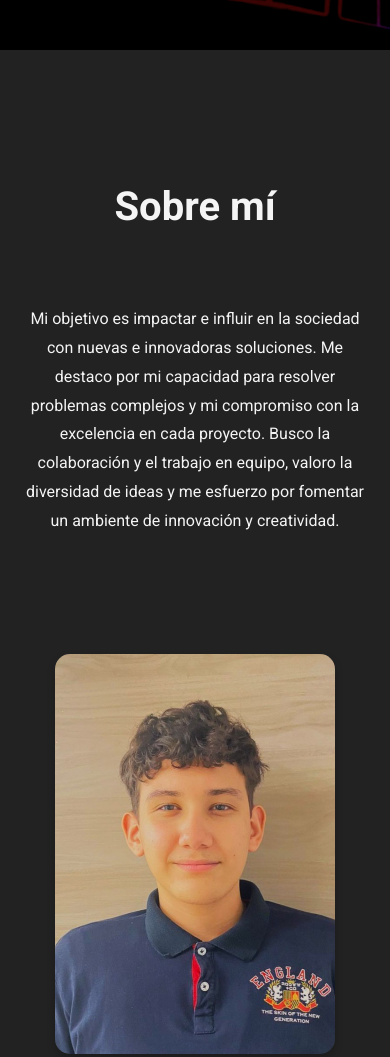
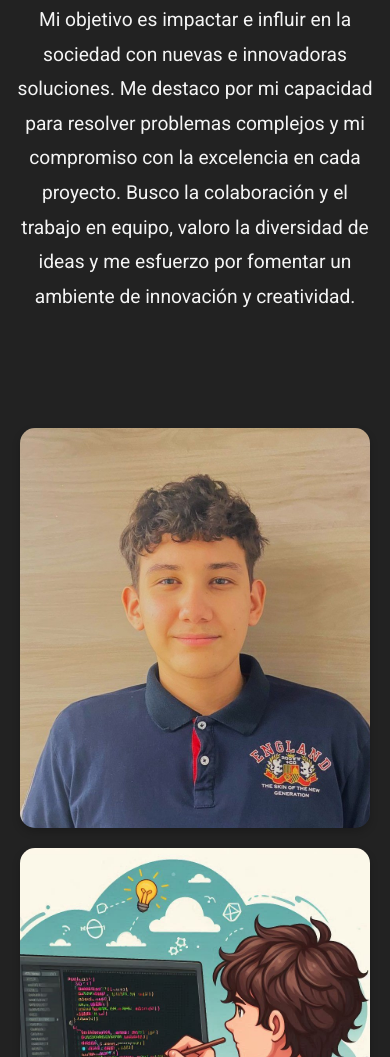
Before and after one commit to AndresDz2024/Portafolio, a plain HTML site: page index.html in a window 390 px wide. Shown: the part 794-1851 px from the top of the page. Drawn offline with Linux system fonts and the light colour scheme.

Commit message:
Revert "feat: :lipstick: Actualización Styles"
This reverts commit 70ff20c21a782dd9819c71d962ea384d788aa823.

```diff
--- a/index.html
+++ b/index.html
@@ -18,7 +18,7 @@
             </ul>
         </nav>
     </header>
-    <div class="container">
+
     <section id="home" class="hero">
         <h1>Hola, soy Andrés Santiago Daza Daza<br><p>Desarrollador web con ideas innovadoras y elegantes.</p></h1>
     </section>
@@ -137,7 +137,7 @@
     <footer>
         <p>&copy; 2024 Andrés Santiago Daza Daza. Todos los derechos reservados.</p>
     </footer>
-    </div>
+
     <script src="./script/script.js"></script>
 </body>
 </html>
--- a/styles/styles.css
+++ b/styles/styles.css
@@ -5,25 +5,6 @@ body {
     padding: 0;
     background-color: #1a1a1d;
     color: #f4f4f4;
-    box-sizing: border-box;
-}
-
-*,
-*::before,
-*::after {
-    box-sizing: inherit;
-}
-section {
-    width: 100%;
-    max-width: 100%;
-    margin: 0 auto;
-    padding: 20px;
-}
-
-.hero, .about-section, .skills-section, .projects-section, .contact-section {
-    padding: 80px 20px;
-    max-width: 100%;
-    margin: 0 auto;
 }
 
 header {
@@ -361,31 +342,59 @@ footer{
 
 
 @media (max-width: 768px) {
-    .hero h1 {
-        font-size: 2.5rem;
+
+    body {
+        font-size: 90%;
     }
 
-    .hero p, .about-text p, .contact-item p, .skill-card p {
+    .hero {
+        height: 70vh;
+    }
+
+    .hero h1 {
+        font-size: 2rem;
+    }
+
+    .hero p {
         font-size: 1rem;
     }
 
-    .image-frame {
-        width: 80%;
-        margin: 10px auto; /* Centra las imágenes en pantallas pequeñas */
+    .about-section, .skills-section, .projects-section, .contact-section {
+        padding: 50px 10px;
     }
 
-    .projects-container {
-        flex-direction: column; /* Apilar proyectos verticalmente en lugar de en línea */
+    .about-content, .skills-container, .contact-content {
+        flex-direction: column;
+        align-items: center;
+    }
+
+    .skill-card {
+        flex: 1 1 100%;
+        margin: 10px 0;
+    }
+
+    .carousel {
+        height: auto;
     }
 
     .project-card {
+        min-width: 100%;
         padding: 20px;
-        min-width: 100%; /* Asegúrate de que los proyectos ocupen todo el ancho en pantallas pequeñas */
+    }
+
+    .carousel-btn {
+        font-size: 1rem;
+        padding: 5px;
     }
 }
 
-.container {
-    max-width: 100%; /* Permite que el contenedor use todo el ancho de la pantalla */
-    margin: 0 auto; /* Asegura que esté centrado */
-    padding: 0;
+img, video {
+    max-width: 100%;
+    height: auto;
+    display: block;
 }
+
+.image-frame {
+    width: 100%;
+    max-width: 400px;
+}
```
Lines whose indentation alone changed are shown as unchanged.
